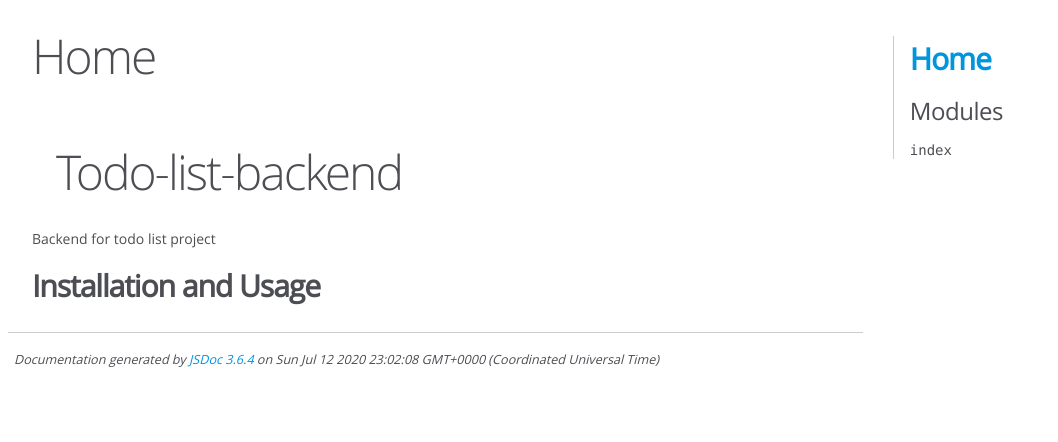
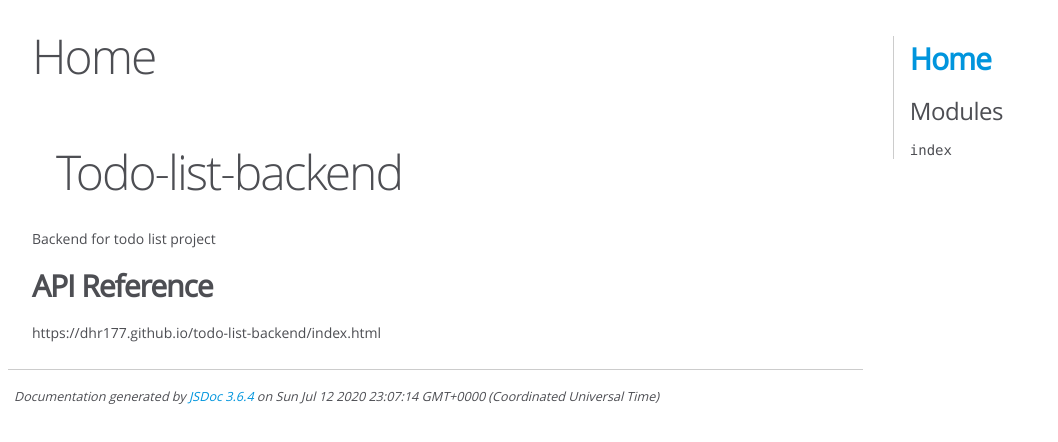
Before and after one commit to Dhr177/todo-list-backend, a plain HTML site: page index.html in a window 1280 px wide. Shown: the whole page, without its empty margins (0-1058 px from the left). Drawn offline with Linux system fonts and the light colour scheme.

Commit message:
Deploy Dhr177/todo-list-backend to github.com/Dhr177/todo-list-backend.git:gh-pages

```diff
--- a/index.html
+++ b/index.html
@@ -45,7 +45,8 @@
     <section>
         <article><h1>Todo-list-backend</h1>
 <p>Backend for todo list project</p>
-<h2>Installation and Usage</h2></article>
+<h2>API Reference</h2>
+<p>https://dhr177.github.io/todo-list-backend/index.html</p></article>
     </section>
 
 
@@ -62,7 +63,7 @@
 <br class="clear">
 
 <footer>
-    Documentation generated by <a href="https://github.com/jsdoc/jsdoc">JSDoc 3.6.4</a> on Sun Jul 12 2020 23:02:08 GMT+0000 (Coordinated Universal Time)
+    Documentation generated by <a href="https://github.com/jsdoc/jsdoc">JSDoc 3.6.4</a> on Sun Jul 12 2020 23:07:14 GMT+0000 (Coordinated Universal Time)
 </footer>
 
 <script> prettyPrint(); </script>
```
Also changed, not shown: module-index.html (+1 -1 lines).
